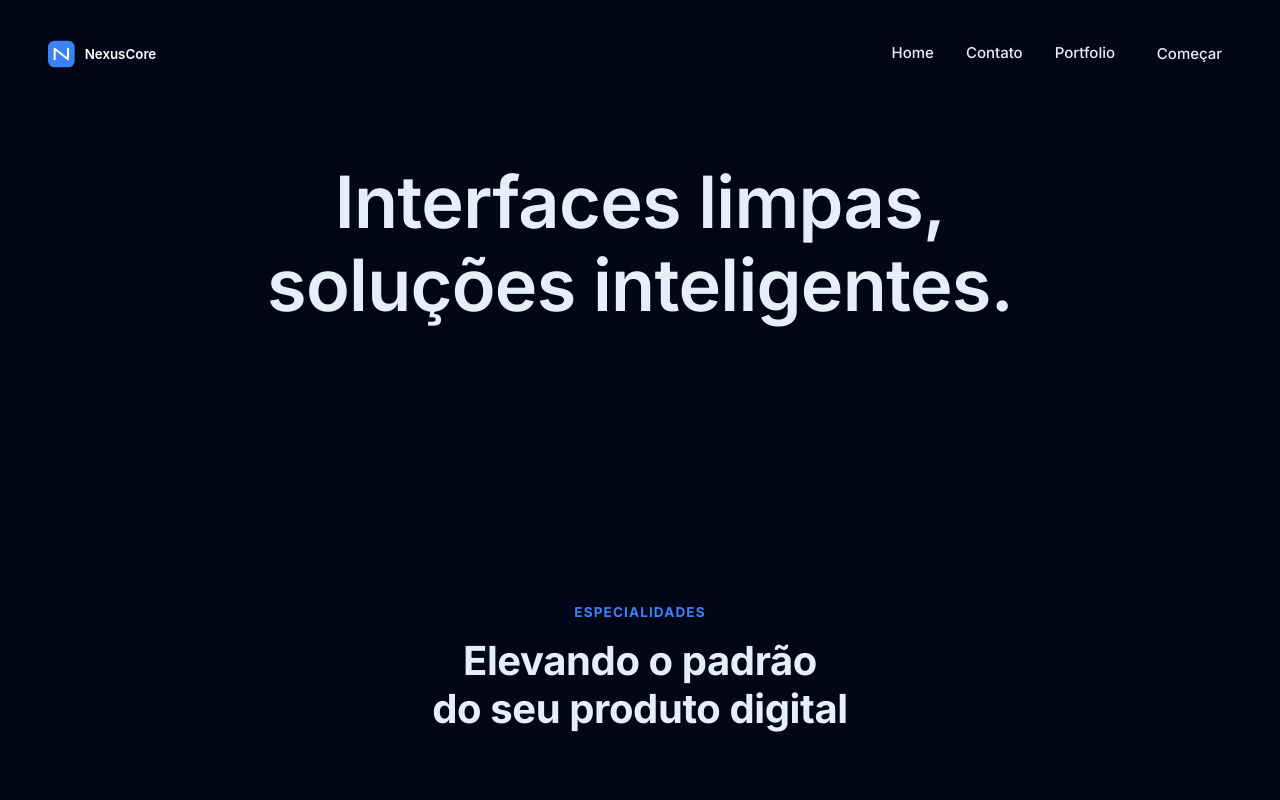
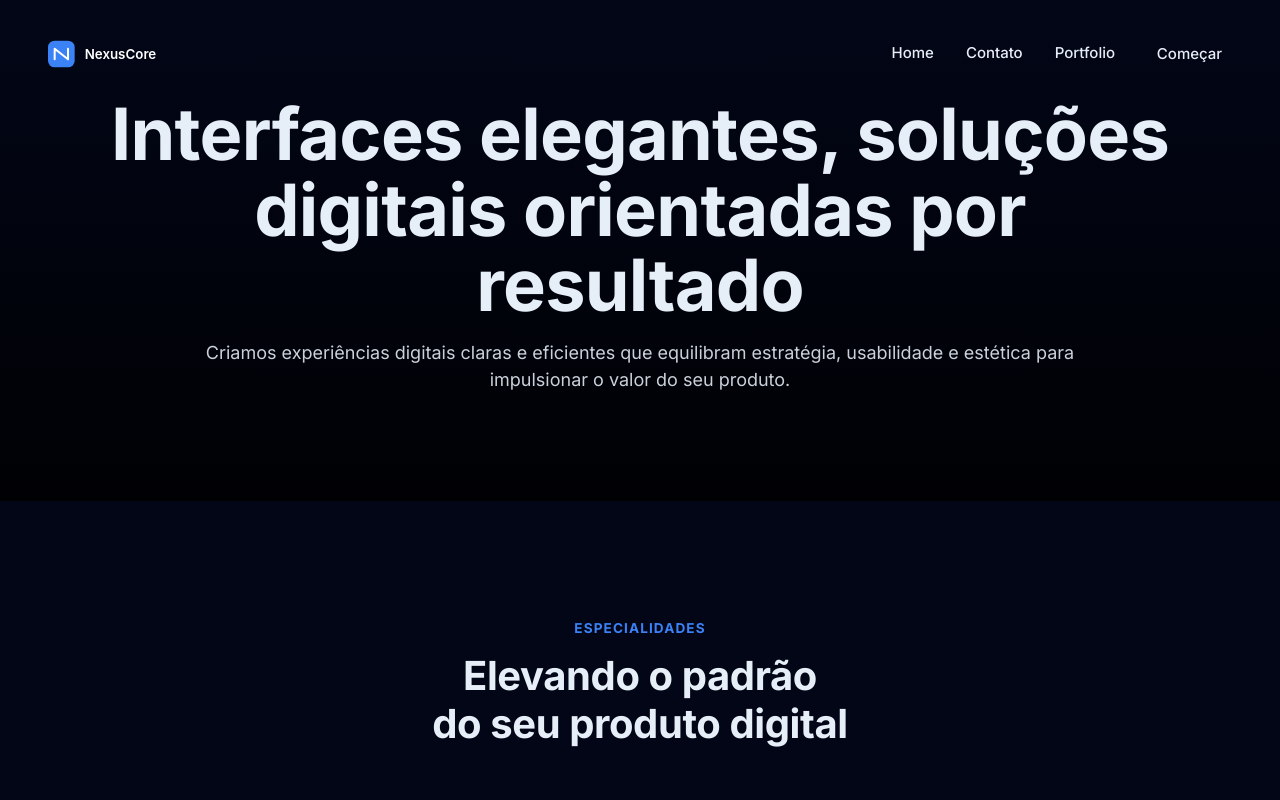
Before and after one commit to NCristofe/NexusCore, a React (Vite) app: page / in a window 1280 px wide. Shown: the top 800 px of the page. Built offline with nearby package versions, Linux system fonts and the light colour scheme.

Commit message:
refactor(hero): update component copy and styling for a more professional tone

```diff
--- a/src/components/Hero.jsx
+++ b/src/components/Hero.jsx
@@ -1,38 +1,65 @@
 import styled from "styled-components";
 
-const StyledHero = styled.section`
-
+const HeroSection = styled.section`
   display: flex;
   align-items: center;
   justify-content: center;
+  width: 100vw;
+  min-height: 480px;
+  padding: 6rem 1.5rem;
+  background: linear-gradient(180deg, rgba(2,6,23,0.6), rgba(0,0,0,0.85));
+  color: var(--text, #e6eef8);
+  text-align: center;
 
-    width: 100vw;
-    height: 485px;
+  > div {
+    max-width: 1100px;
+    width: 100%;
+    padding: 0 1.25rem;
+  }
 
   h1 {
-        font-size: 72px;
-        font-weight: 600;
-        text-align: center;
-        color: var(--neutral-100);
-        line-height: 83px;
-        padding: 0 24px;
+    font-size: clamp(28px, 6vw, 72px);
+    font-weight: 700;
+    line-height: 1.05;
+    margin: 0;
+    color: inherit;
+  }
+
+  p {
+    margin-top: 1rem;
+    font-size: 1.125rem;
+    color: rgba(230, 238, 248, 0.88);
+    max-width: 900px;
+    margin-left: auto;
+    margin-right: auto;
   }
 
   @media (max-width: 768px) {
-        height: auto;
-        padding: 60px 0;
+    padding: 4rem 1rem;
 
     h1 {
-            font-size: clamp(32px, 10vw, 56px);
-            line-height: 1.2;
+      font-size: clamp(24px, 8vw, 40px);
+      line-height: 1.15;
+    }
+
+    p {
+      font-size: 1rem;
     }
   }
-`
+`;
 
 export default function Hero() {
   return (
-        <StyledHero>
-            <h1>Interfaces limpas,<br/>soluções inteligentes.</h1>
-        </StyledHero>
-    )
+    <HeroSection role="banner" aria-labelledby="hero-heading">
+      <div>
+        <h1 id="hero-heading">
+          Interfaces elegantes, soluções digitais orientadas por resultado
+        </h1>
+        <p>
+          Criamos experiências digitais claras e eficientes que equilibram estratégia,
+          usabilidade e estética para impulsionar o valor do seu produto.
+        </p>
+      </div>
+    </HeroSection>
+  );
 }
```
Lines whose indentation alone changed are shown as unchanged.
